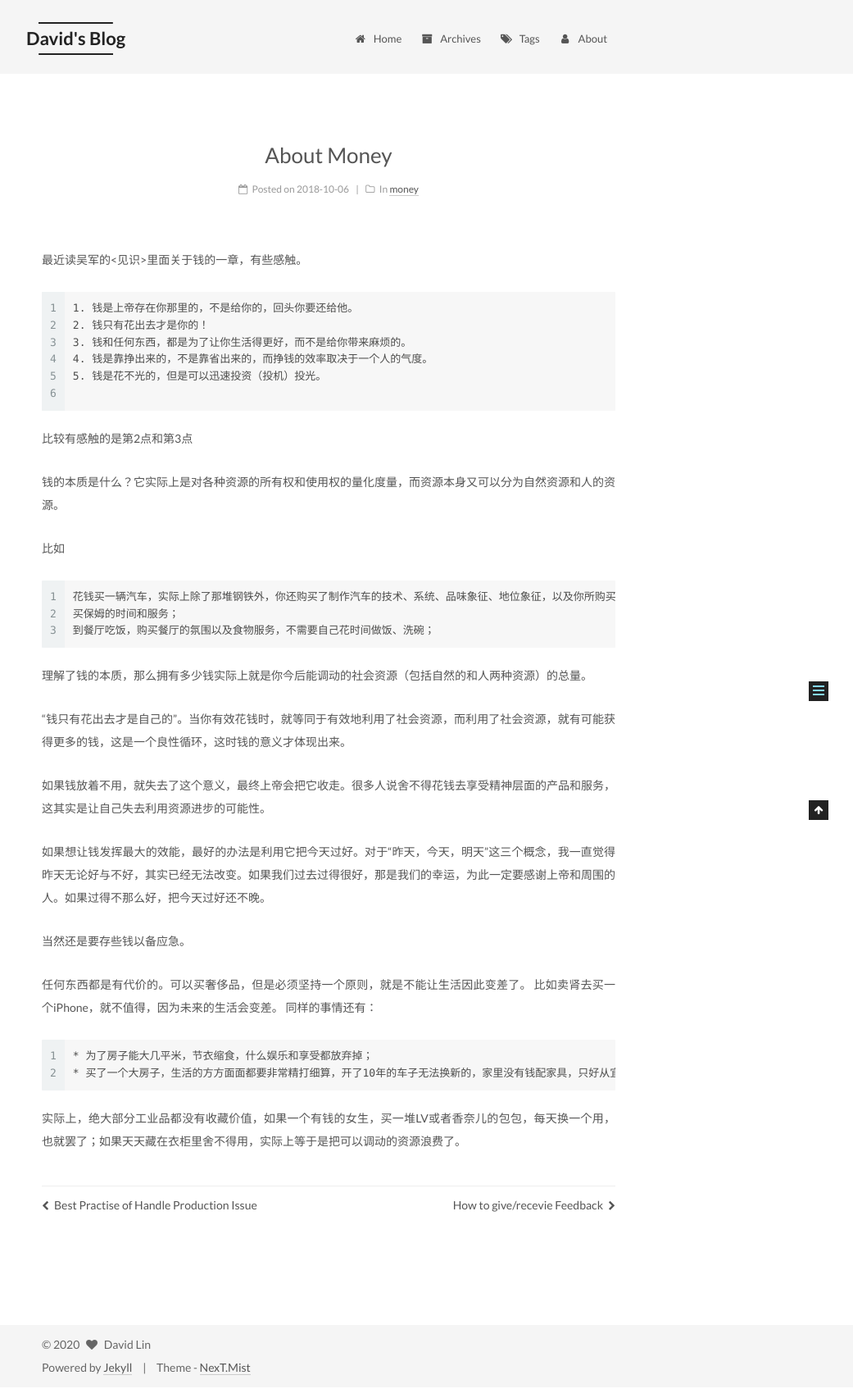
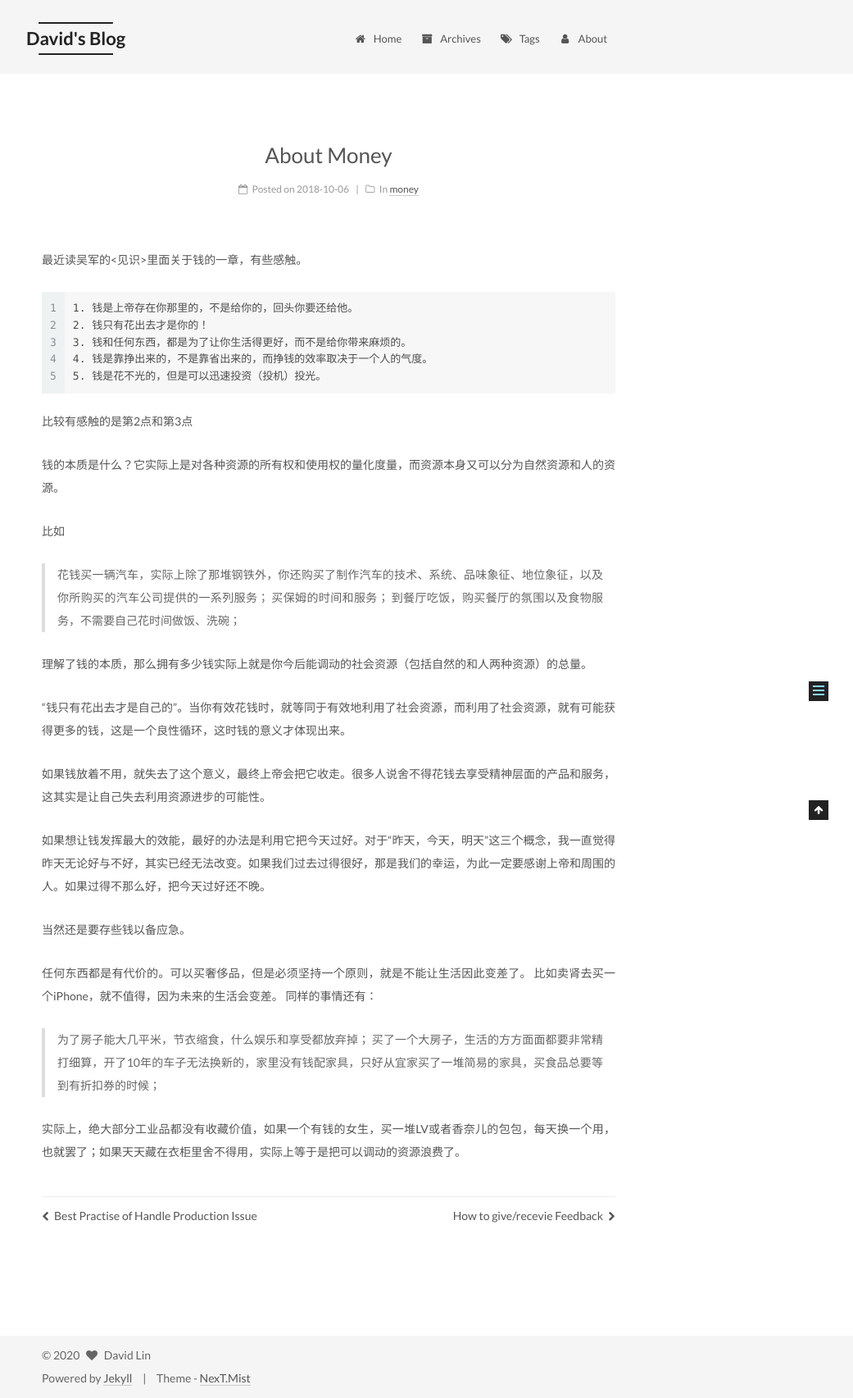
Before and after one commit to iDavidLin/idavidlin.github.io, a Jekyll site: the page built from _posts/2018-10-06-about-money.markdown, in a window 1280 px wide. Shown: the whole page at 82% size, without its empty margins (239-1280 px from the left). Built offline with Jekyll 4.4.1, drawn with Linux system fonts in a browser that asks for light colours.

Commit message:
update style

````diff
--- a/_config.yml
+++ b/_config.yml
@@ -233,7 +233,7 @@ social_icons:
 
 # Sidebar Avatar
 # in directory: /assets/images/avatar.gif
-#avatar:
+avatar: /assets/images/avatar.jpg
 
 
 # Table Of Contents in the Sidebar
--- a/_posts/2017-12-23-CSP.markdown
+++ b/_posts/2017-12-23-CSP.markdown
@@ -2,7 +2,7 @@
 layout: post
 title:  "CPS"
 date:   2017-12-23
-categories: jekyll update
+categories: time-management
 ---
 冠军高效系统CPS 介绍。听完喜马拉雅的 《尹志豪：60天练就高效竞争力》的一个个人感想。
 
--- a/_posts/2018-01-09-why-we-have-microservices.markdown
+++ b/_posts/2018-01-09-why-we-have-microservices.markdown
@@ -2,7 +2,7 @@
 layout: post
 title:  "Why we have microservices"
 date:   2018-01-09
-categories: jekyll update
+categories: microservice
 ---
 
 Traditionally, software developers created large, monolithic applications which will encompass all the business activities. As the requirements of the application grew, so did the monolith.
--- a/_posts/2018-10-06-about-money.markdown
+++ b/_posts/2018-10-06-about-money.markdown
@@ -12,19 +12,17 @@ categories: [money]
 3. 钱和任何东西，都是为了让你生活得更好，而不是给你带来麻烦的。
 4. 钱是靠挣出来的，不是靠省出来的，而挣钱的效率取决于一个人的气度。
 5. 钱是花不光的，但是可以迅速投资（投机）投光。
+```
 
-```
 比较有感触的是第2点和第3点
 
 钱的本质是什么？它实际上是对各种资源的所有权和使用权的量化度量，而资源本身又可以分为自然资源和人的资源。
 
 比如
 
-```
-花钱买一辆汽车，实际上除了那堆钢铁外，你还购买了制作汽车的技术、系统、品味象征、地位象征，以及你所购买的汽车公司提供的一系列服务；
+> 花钱买一辆汽车，实际上除了那堆钢铁外，你还购买了制作汽车的技术、系统、品味象征、地位象征，以及你所购买的汽车公司提供的一系列服务；
 买保姆的时间和服务；
 到餐厅吃饭，购买餐厅的氛围以及食物服务，不需要自己花时间做饭、洗碗；
-```
 
 
 理解了钱的本质，那么拥有多少钱实际上就是你今后能调动的社会资源（包括自然的和人两种资源）的总量。
@@ -40,9 +38,7 @@ categories: [money]
 任何东西都是有代价的。可以买奢侈品，但是必须坚持一个原则，就是不能让生活因此变差了。 比如卖肾去买一个iPhone，就不值得，因为未来的生活会变差。
 同样的事情还有：
 
-```
-* 为了房子能大几平米，节衣缩食，什么娱乐和享受都放弃掉；
-* 买了一个大房子，生活的方方面面都要非常精打细算，开了10年的车子无法换新的，家里没有钱配家具，只好从宜家买了一堆简易的家具，买食品总要等到有折扣券的时候；
-```
+> 为了房子能大几平米，节衣缩食，什么娱乐和享受都放弃掉；
+> 买了一个大房子，生活的方方面面都要非常精打细算，开了10年的车子无法换新的，家里没有钱配家具，只好从宜家买了一堆简易的家具，买食品总要等到有折扣券的时候；
 
 实际上，绝大部分工业品都没有收藏价值，如果一个有钱的女生，买一堆LV或者香奈儿的包包，每天换一个用，也就罢了；如果天天藏在衣柜里舍不得用，实际上等于是把可以调动的资源浪费了。
--- a/_sass/_common/components/sidebar/sidebar-author.scss
+++ b/_sass/_common/components/sidebar/sidebar-author.scss
@@ -5,6 +5,7 @@
   max-width: $site-author-image-width;
   height: $site-author-image-height;
   border: $site-author-image-border-width solid $site-author-image-border-color;
+  object-fit: cover;
 }
 
 .site-author-name {
--- a/_sass/_variables/base.scss
+++ b/_sass/_variables/base.scss
@@ -23,6 +23,9 @@ $blue-bright  : #87daff;
 $blue         : #0684bd;
 $blue-deep    : #262a30;
 $orange       : #fc6423;
+$dard-red     : #c7254e;
+$light-pink   : #f9f2f4;
+
 
 
 
@@ -145,8 +148,8 @@ $code-font-family               : $font-family-monospace;
 $code-font-size                 : 13px;
 $code-font-size                 : if(type-of(jekyll-config('font.codes.size')) == 'number', jekyll-config('font.codes.size') + px, $code-font-size);
 $code-border-radius             : 3px;
-$code-foreground                : $black-light;
-$code-background                : $gainsboro;
+$code-foreground                : $dard-red;
+$code-background                : $light-pink;
 
 
 
@@ -272,8 +275,8 @@ $sidebar-nav-hover-color              : $whitesmoke;
 $sidebar-highlight                    : $blue-bright;
 
 $site-author-image-padding            : 2px;
-$site-author-image-width              : 96px;
-$site-author-image-height             : auto;
+$site-author-image-width              : 100px;
+$site-author-image-height             : 100px;
 $site-author-image-border-width       : 2px;
 $site-author-image-border-color       : $black-dim;
 
````
